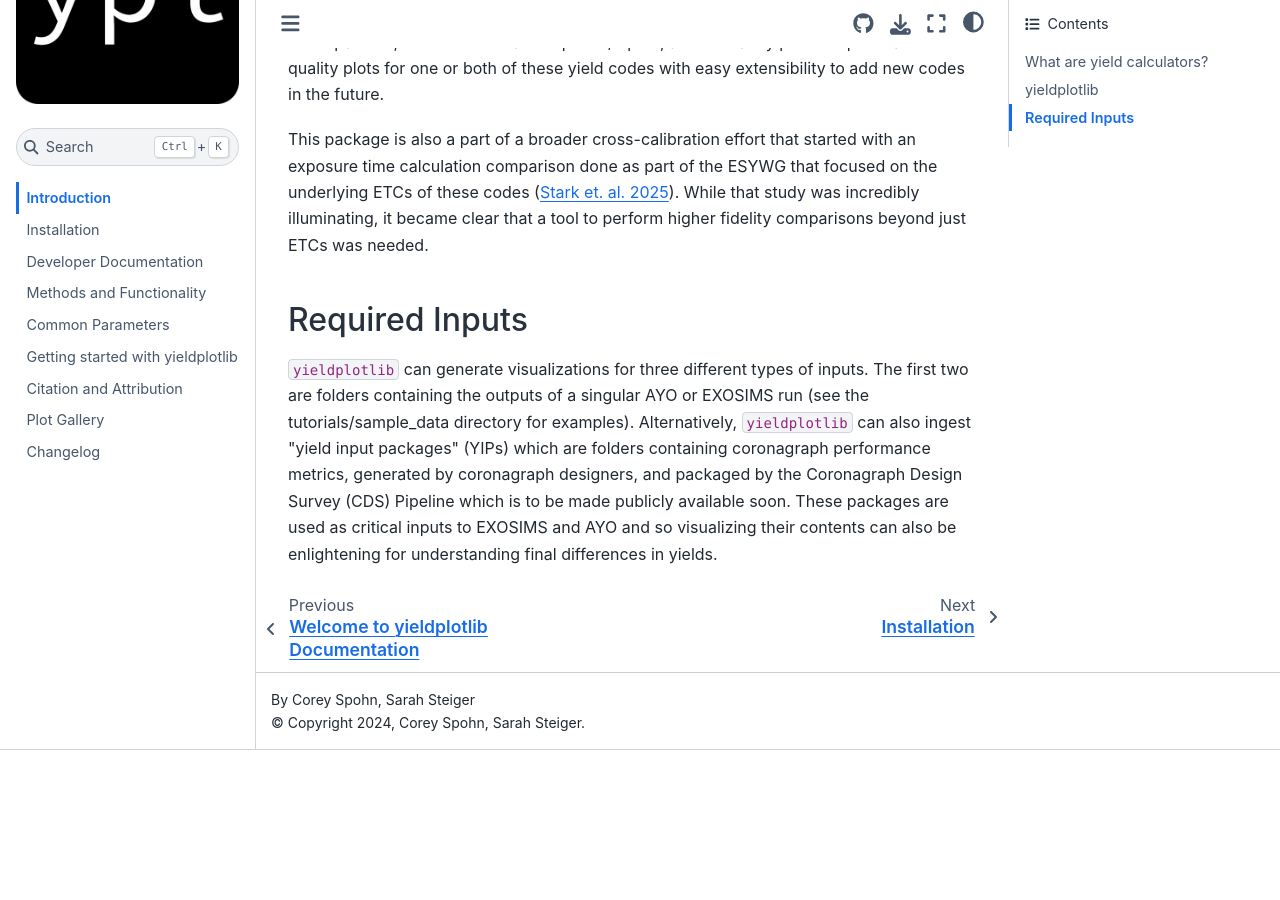
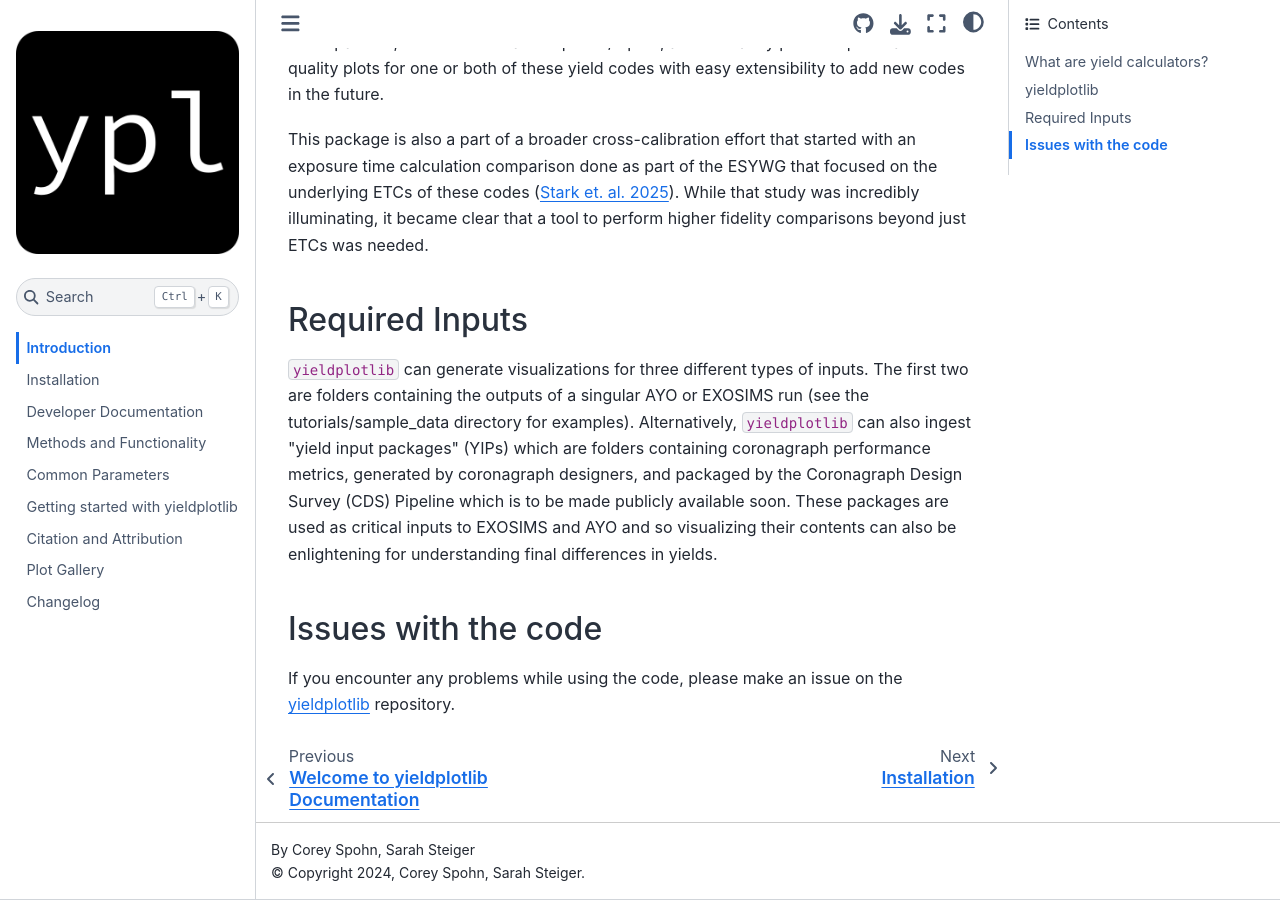
Before and after one commit to HWO-Yield-Visualizations/yieldplotlib, a Sphinx documentation site: the page built from docs/user/intro.md, in a window 1280 px wide and 900 px high, scrolled down 522 px. Built offline with Sphinx 7.4.7 and the Sphinx Book theme 1.1.4, drawn with Linux system fonts in a browser that asks for light colours; the version number could not be read and is left out; before the commit the page ends 1272 px from its top, so only the background shows below that.

Commit message:
docs: add instructions if users encounter issues with the code

```diff
--- a/docs/user/intro.md
+++ b/docs/user/intro.md
@@ -40,3 +40,8 @@
 packages are used as critical inputs to EXOSIMS and AYO and so visualizing
 their contents can also be enlightening for understanding final differences
 in yields.
+
+## Issues with the code
+
+If you encounter any problems while using the code, please make an issue on the
+[yieldplotlib](https://github.com/HWO-Yield-Visualizations/yieldplotlib) repository.
```
